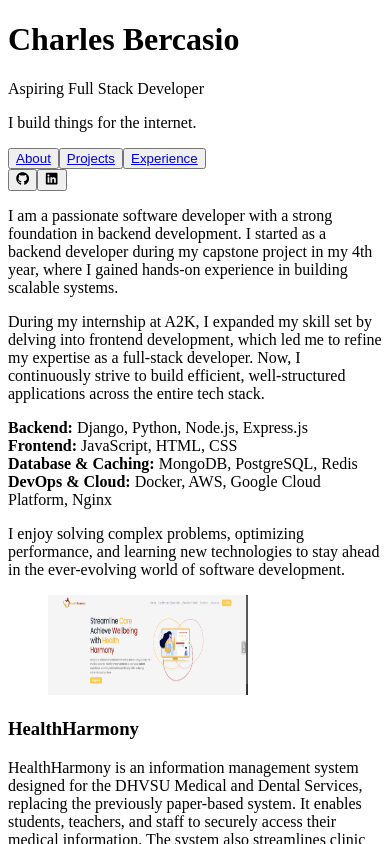
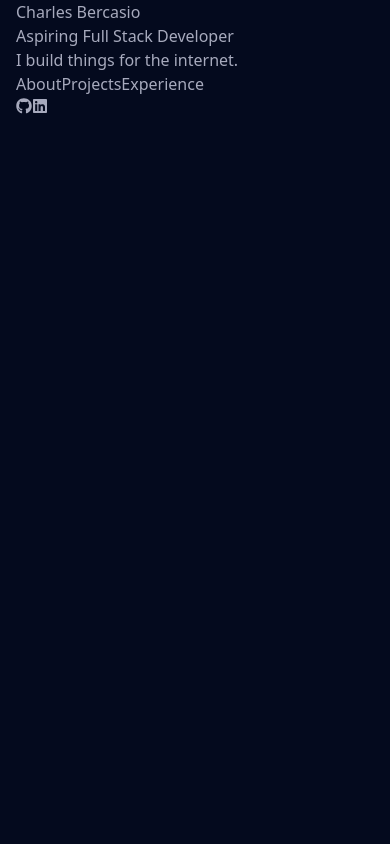
Before and after one commit to IamIsthill/IamIsthill.github.io, a React (Vite) app: page / in a window 390 px wide. Shown: the top 844 px of the page. Built offline with nearby package versions, Linux system fonts and the light colour scheme.

Commit message:
style: dynamic layout for mobile view, md, and lg

```diff
--- a/src/app/App.tsx
+++ b/src/app/App.tsx
@@ -1,5 +1,5 @@
 // import "./styles/Global.css";
-import "./styles/index.css";
+import "./styles/style.css";
 import { About } from "../pages/about";
 import { Project } from "../pages/project";
 import { Experience } from "../pages/experience";
@@ -7,13 +7,13 @@ import { Header } from "../pages/header";
 
 export const App = () => {
   return (
-    <>
+    <div className="bg-main-bg text-text grid grid-cols-1 md:grid-cols-[300px_1fr] lg:grid-cols-[400px_1fr] w-dvw px-4">
       <Header />
-      <main>
+      <main className="overflow-y-auto flex flex-col gap-2 h-dvh w-full">
         <About />
         <Project />
         <Experience />
       </main>
-    </>
+    </div>
   );
 };
--- a/src/app/styles/index.css
+++ b/src/app/styles/style.css
@@ -1,4 +1,4 @@
-@import "tailwindcss"
+@import "tailwindcss";
 
 @theme {
     --color-main-bg: #040a1e;
--- a/src/pages/header/ui/Header.tsx
+++ b/src/pages/header/ui/Header.tsx
@@ -19,7 +19,7 @@ export const Header = () => {
   };
 
   return (
-    <header className="header">
+    <header className="h-dvh">
       <div>
         <h1 className="big-heading">Charles Bercasio</h1>
         <p className="small-heading">Aspiring Full Stack Developer</p>
```
